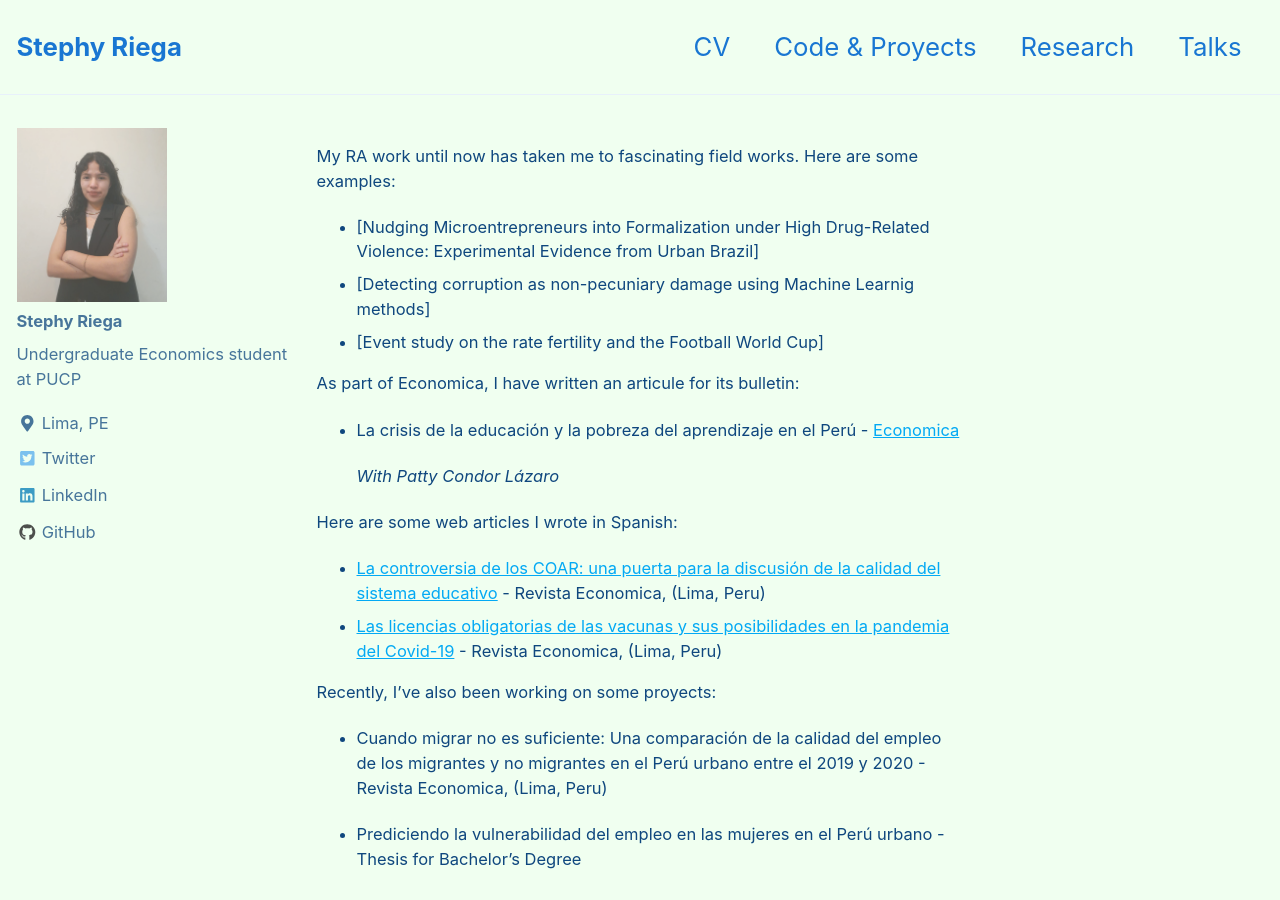
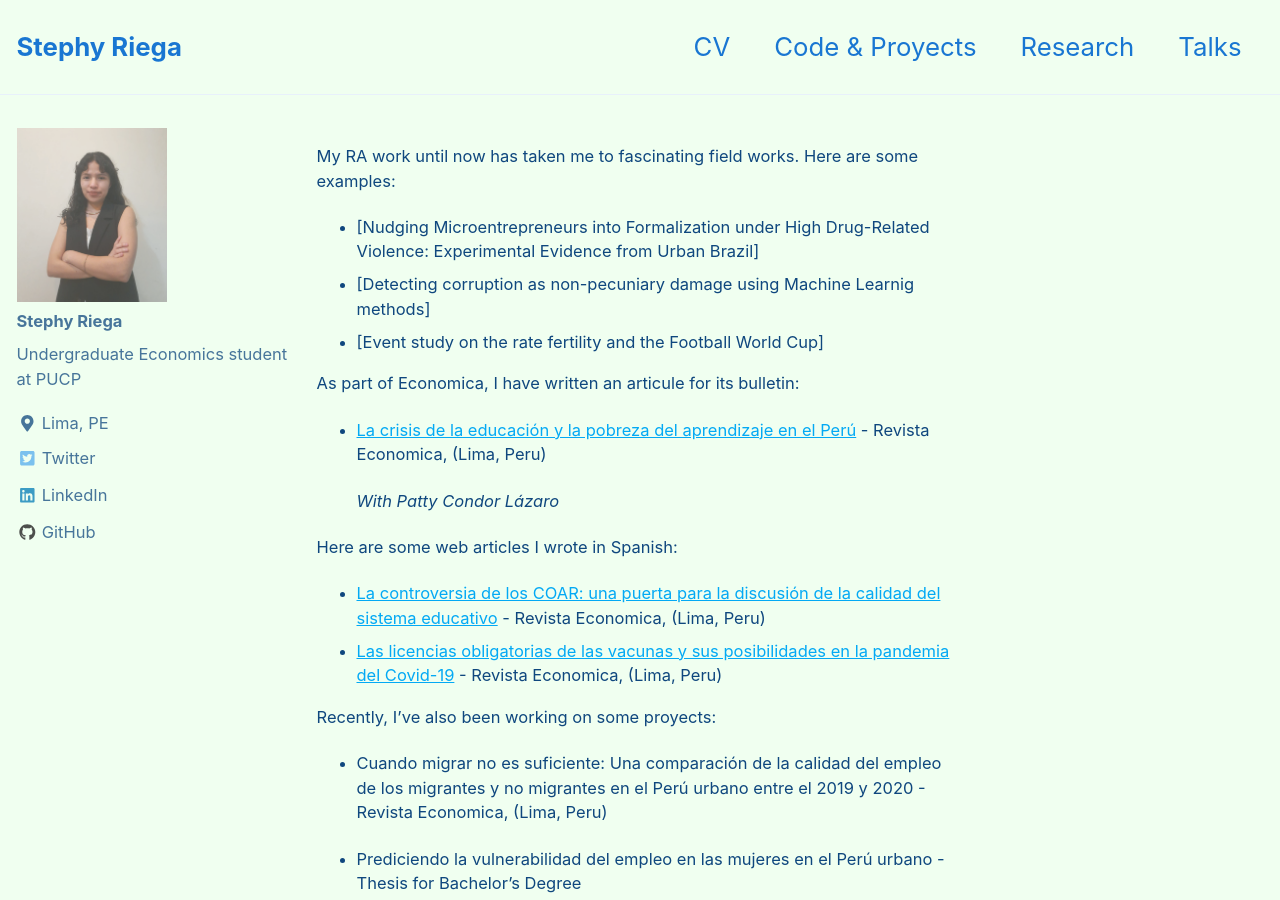
Before and after one commit to stephyriega/stephyriega.github.io, a Jekyll site: the page built from _pages/projects.md, in a window 1280 px wide and 900 px high. Built offline with Jekyll 4.4.1, drawn with Linux system fonts in a browser that asks for light colours; nearby versions of some CDN libraries.

Commit message:
Update projects.md

```diff
--- a/_pages/projects.md
+++ b/_pages/projects.md
@@ -14,7 +14,7 @@ My RA work until now has taken me to fascinating field works. Here are some exam
 
 As part of Economica, I have written an articule for its bulletin:
 
-* La crisis de la educación y la pobreza del aprendizaje en el Perú - [Economica](https://drive.google.com/file/d/1G9Py1p4xmrvhwBM802iRVaeBIiFjQPIs/view?fbclid=IwAR1jL_aOwrDn0upcJBpbVasuBzyFKRhmXiZL8XztnG8ciq6D6rwXkRGW7yA){:target="blank"}
+* [La crisis de la educación y la pobreza del aprendizaje en el Perú](https://drive.google.com/file/d/1G9Py1p4xmrvhwBM802iRVaeBIiFjQPIs/view?fbclid=IwAR1jL_aOwrDn0upcJBpbVasuBzyFKRhmXiZL8XztnG8ciq6D6rwXkRGW7yA) - Revista Economica, (Lima, Peru)
 
     <em>With Patty Condor Lázaro</em>
 
```
